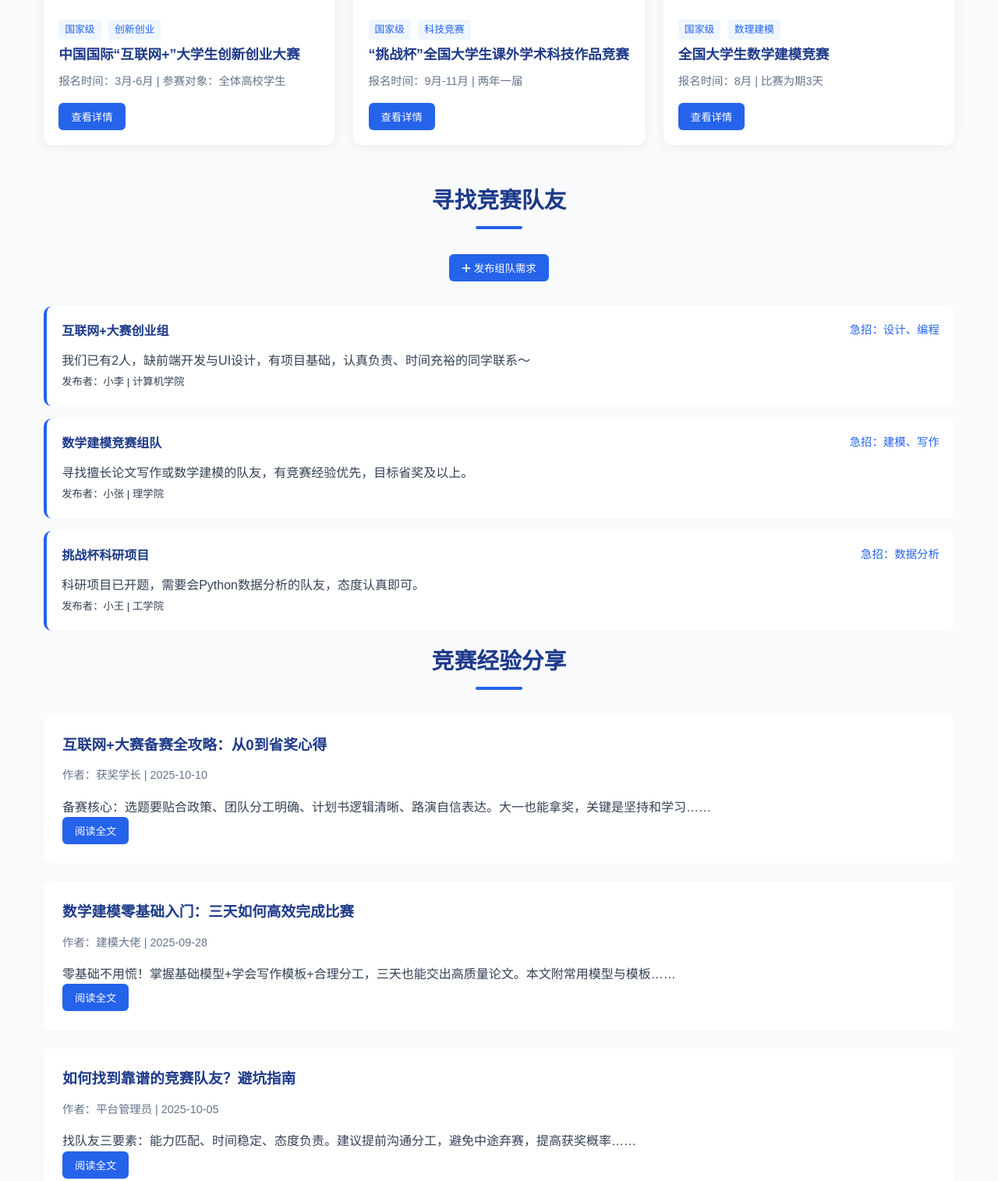
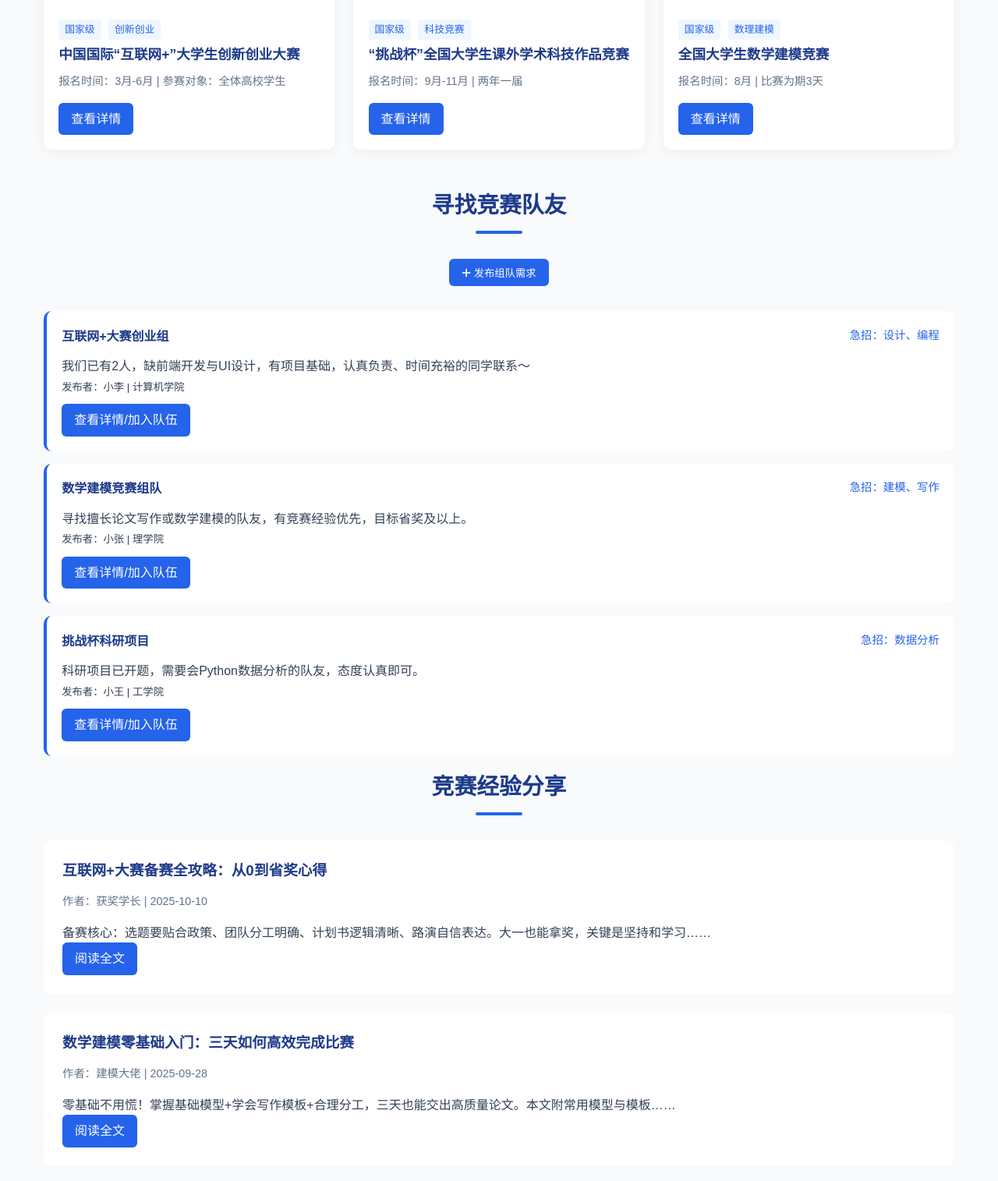
Before and after one commit to jim6642/competition, a plain HTML site: page index.html in a window 1280 px wide. Shown: the part 577-2092 px from the top of the page at 78% size. Drawn offline with Linux system fonts and the light colour scheme.

Commit message:
Update index.html

```diff
--- a/index.html
+++ b/index.html
@@ -4,7 +4,6 @@
   <meta charset="UTF-8">
   <meta name="viewport" content="width=device-width, initial-scale=1.0">
   <title>大学生竞赛服务平台 - 资讯·组队·经验分享</title>
-  <!-- 引入图标库 -->
   <link rel="stylesheet" href="https://cdn.bootcdn.net/ajax/libs/font-awesome/6.4.0/css/all.min.css">
   <style>
     * {
@@ -78,6 +77,8 @@
       cursor: pointer;
       font-weight: 500;
       transition: 0.3s;
+      text-decoration: none;
+      display: inline-block;
     }
 
     .btn-primary {
@@ -295,7 +296,7 @@
           <div class="tag">创新创业</div>
           <h3 class="card-title">中国国际“互联网+”大学生创新创业大赛</h3>
           <p class="card-text">报名时间：3月-6月 | 参赛对象：全体高校学生</p>
-          <button class="btn btn-primary">查看详情</button>
+          <a href="contest-detail.html" class="btn btn-primary">查看详情</a>
         </div>
       </div>
 
@@ -306,7 +307,7 @@
           <div class="tag">科技竞赛</div>
           <h3 class="card-title">“挑战杯”全国大学生课外学术科技作品竞赛</h3>
           <p class="card-text">报名时间：9月-11月 | 两年一届</p>
-          <button class="btn btn-primary">查看详情</button>
+          <a href="contest-detail.html" class="btn btn-primary">查看详情</a>
         </div>
       </div>
 
@@ -317,7 +318,7 @@
           <div class="tag">数理建模</div>
           <h3 class="card-title">全国大学生数学建模竞赛</h3>
           <p class="card-text">报名时间：8月 | 比赛为期3天</p>
-          <button class="btn btn-primary">查看详情</button>
+          <a href="contest-detail.html" class="btn btn-primary">查看详情</a>
         </div>
       </div>
     </div>
@@ -337,6 +338,9 @@
       </div>
       <p>我们已有2人，缺前端开发与UI设计，有项目基础，认真负责、时间充裕的同学联系～</p>
       <small>发布者：小李 | 计算机学院</small>
+      <div style="margin-top:10px;">
+        <a href="team-detail.html" class="btn btn-primary">查看详情/加入队伍</a>
+      </div>
     </div>
 
     <div class="team-box">
@@ -346,6 +350,9 @@
       </div>
       <p>寻找擅长论文写作或数学建模的队友，有竞赛经验优先，目标省奖及以上。</p>
       <small>发布者：小张 | 理学院</small>
+      <div style="margin-top:10px;">
+        <a href="team-detail.html" class="btn btn-primary">查看详情/加入队伍</a>
+      </div>
     </div>
 
     <div class="team-box">
@@ -355,6 +362,9 @@
       </div>
       <p>科研项目已开题，需要会Python数据分析的队友，态度认真即可。</p>
       <small>发布者：小王 | 工学院</small>
+      <div style="margin-top:10px;">
+        <a href="team-detail.html" class="btn btn-primary">查看详情/加入队伍</a>
+      </div>
     </div>
   </section>
 
@@ -366,21 +376,21 @@
       <h3>互联网+大赛备赛全攻略：从0到省奖心得</h3>
       <div class="article-meta">作者：获奖学长 | 2025-10-10</div>
       <p>备赛核心：选题要贴合政策、团队分工明确、计划书逻辑清晰、路演自信表达。大一也能拿奖，关键是坚持和学习……</p>
-      <button class="btn btn-primary">阅读全文</button>
+      <a href="article-detail.html" class="btn btn-primary">阅读全文</a>
     </div>
 
     <div class="article">
       <h3>数学建模零基础入门：三天如何高效完成比赛</h3>
       <div class="article-meta">作者：建模大佬 | 2025-09-28</div>
       <p>零基础不用慌！掌握基础模型+学会写作模板+合理分工，三天也能交出高质量论文。本文附常用模型与模板……</p>
-      <button class="btn btn-primary">阅读全文</button>
+      <a href="article-detail.html" class="btn btn-primary">阅读全文</a>
     </div>
 
     <div class="article">
       <h3>如何找到靠谱的竞赛队友？避坑指南</h3>
       <div class="article-meta">作者：平台管理员 | 2025-10-05</div>
       <p>找队友三要素：能力匹配、时间稳定、态度负责。建议提前沟通分工，避免中途弃赛，提高获奖概率……</p>
-      <button class="btn btn-primary">阅读全文</button>
+      <a href="article-detail.html" class="btn btn-primary">阅读全文</a>
     </div>
   </section>
 
```
